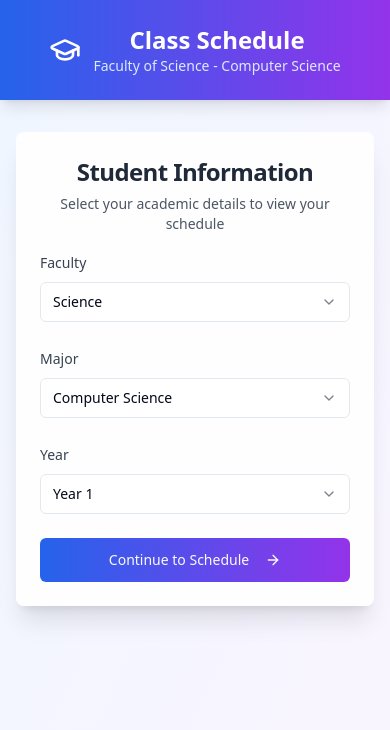
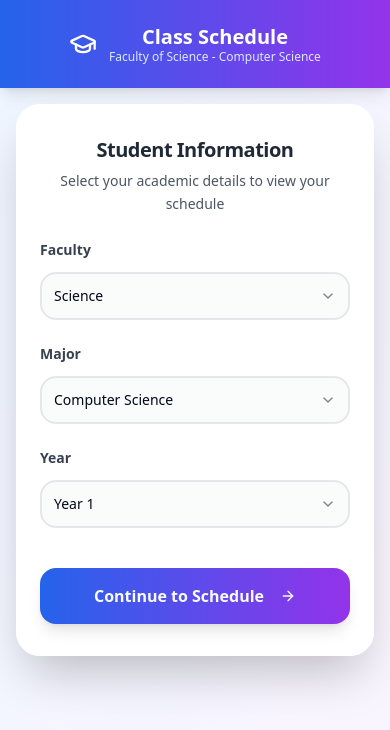
Before and after one commit to chillalways04/cs-firstyear-schedule-app, a React (Vite) app: page / in a window 390 px wide. Shown: the top 730 px of the page. Built offline with nearby package versions, Linux system fonts and the light colour scheme.

Commit message:
Refactor: Improve mobile responsiveness and iOS UI
- Added viewport meta tag for mobile optimization.
- Adjusted layout and styling for better mobile experience.
- Applied iOS-like UI elements.

```diff
--- a/src/components/Header.tsx
+++ b/src/components/Header.tsx
@@ -4,12 +4,12 @@ import { GraduationCap } from "lucide-react";
 const Header = () => {
   return (
     <header className="bg-gradient-to-r from-blue-600 to-purple-600 text-white shadow-lg">
-      <div className="container mx-auto px-4 py-6">
-        <div className="flex items-center justify-center space-x-3">
-          <GraduationCap size={32} />
+      <div className="px-4 py-6 md:py-8">
+        <div className="flex items-center justify-center space-x-3 max-w-sm mx-auto">
+          <GraduationCap size={28} className="text-white" />
           <div className="text-center">
-            <h1 className="text-2xl md:text-3xl font-bold">Class Schedule</h1>
-            <p className="text-blue-100 text-sm md:text-base">Faculty of Science - Computer Science</p>
+            <h1 className="text-xl md:text-2xl font-bold leading-tight">Class Schedule</h1>
+            <p className="text-blue-100 text-xs md:text-sm leading-tight">Faculty of Science - Computer Science</p>
           </div>
         </div>
       </div>
--- a/src/pages/DaySelectionPage.tsx
+++ b/src/pages/DaySelectionPage.tsx
@@ -17,35 +17,34 @@ const DaySelectionPage = () => {
     <div className="min-h-screen bg-gradient-to-br from-blue-50 to-purple-50">
       <Header />
 
-      <div className="container mx-auto px-4 py-8">
-        <div className="max-w-2xl mx-auto">
+      <div className="px-4 py-4 md:py-8">
+        <div className="max-w-sm mx-auto">
           <div className="flex items-center justify-between mb-6">
             <Link to="/">
-              <Button variant="outline" size="sm">
-                <ArrowLeft className="mr-2 h-4 w-4" />
-                Back
+              <Button variant="ghost" size="sm" className="rounded-full h-10 w-10 p-0 bg-white/80 hover:bg-white shadow-md">
+                <ArrowLeft className="h-5 w-5 text-gray-700" />
               </Button>
             </Link>
           </div>
 
-          <Card className="shadow-xl border-0 bg-white/90 backdrop-blur-sm">
-            <CardHeader className="text-center pb-4">
-              <CardTitle className="text-2xl font-bold text-gray-800 flex items-center justify-center gap-2">
-                <Calendar className="h-6 w-6" />
+          <Card className="shadow-2xl border-0 bg-white/95 backdrop-blur-sm rounded-3xl overflow-hidden">
+            <CardHeader className="text-center pb-6 pt-8 px-6">
+              <CardTitle className="text-xl md:text-2xl font-bold text-gray-800 flex items-center justify-center gap-3">
+                <Calendar className="h-6 w-6 text-blue-600" />
                 Select Day
               </CardTitle>
-              <p className="text-gray-600 text-sm">
+              <p className="text-gray-600 text-sm leading-relaxed">
                 Choose a day to view your class schedule
               </p>
             </CardHeader>
 
-            <CardContent>
-              <div className="grid grid-cols-1 md:grid-cols-2 gap-3">
+            <CardContent className="px-6 pb-8">
+              <div className="grid grid-cols-1 gap-3">
                 {daysOfWeek.map((day) => (
                   <Button
                     key={day}
-                    variant="outline"
-                    className="h-16 text-lg font-medium hover:bg-gradient-to-r hover:from-blue-500 hover:to-purple-500 hover:text-white hover:border-transparent transition-all duration-200"
+                    variant="ghost"
+                    className="h-16 text-lg font-semibold bg-gray-50/80 hover:bg-gradient-to-r hover:from-blue-500 hover:to-purple-500 hover:text-white border-2 border-gray-200 hover:border-transparent transition-all duration-300 rounded-2xl shadow-sm hover:shadow-lg active:scale-95"
                     onClick={() => handleDaySelect(day)}
                   >
                     {day}
--- a/src/pages/Index.tsx
+++ b/src/pages/Index.tsx
@@ -21,63 +21,65 @@ const Index = () => {
     <div className="min-h-screen bg-gradient-to-br from-blue-50 to-purple-50">
       <Header />
 
-      <div className="container mx-auto px-4 py-8">
-        <div className="max-w-md mx-auto">
-          <Card className="shadow-xl border-0 bg-white/90 backdrop-blur-sm">
-            <CardHeader className="text-center pb-4">
-              <CardTitle className="text-2xl font-bold text-gray-800">
+      <div className="px-4 py-4 md:py-8">
+        <div className="max-w-sm mx-auto">
+          <Card className="shadow-2xl border-0 bg-white/95 backdrop-blur-sm rounded-3xl overflow-hidden">
+            <CardHeader className="text-center pb-6 pt-8 px-6">
+              <CardTitle className="text-xl md:text-2xl font-bold text-gray-800">
                 Student Information
               </CardTitle>
-              <p className="text-gray-600 text-sm">
+              <p className="text-gray-600 text-sm leading-relaxed">
                 Select your academic details to view your schedule
               </p>
             </CardHeader>
 
-            <CardContent className="space-y-6">
-              <div className="space-y-2">
-                <label className="text-sm font-medium text-gray-700">Faculty</label>
+            <CardContent className="space-y-6 px-6 pb-8">
+              <div className="space-y-3">
+                <label className="text-sm font-semibold text-gray-700 block">Faculty</label>
                 <Select value={faculty} onValueChange={setFaculty}>
-                  <SelectTrigger className="w-full">
+                  <SelectTrigger className="w-full h-12 rounded-2xl border-2 border-gray-200 bg-gray-50/80 focus:border-blue-500 focus:bg-white transition-all duration-200">
                     <SelectValue />
                   </SelectTrigger>
-                  <SelectContent>
-                    <SelectItem value="Science">Science</SelectItem>
+                  <SelectContent className="rounded-2xl border-0 shadow-2xl bg-white/95 backdrop-blur-xl">
+                    <SelectItem value="Science" className="rounded-xl">Science</SelectItem>
                   </SelectContent>
                 </Select>
               </div>
 
-              <div className="space-y-2">
-                <label className="text-sm font-medium text-gray-700">Major</label>
+              <div className="space-y-3">
+                <label className="text-sm font-semibold text-gray-700 block">Major</label>
                 <Select value={major} onValueChange={setMajor}>
-                  <SelectTrigger className="w-full">
+                  <SelectTrigger className="w-full h-12 rounded-2xl border-2 border-gray-200 bg-gray-50/80 focus:border-blue-500 focus:bg-white transition-all duration-200">
                     <SelectValue />
                   </SelectTrigger>
-                  <SelectContent>
-                    <SelectItem value="Computer Science">Computer Science</SelectItem>
+                  <SelectContent className="rounded-2xl border-0 shadow-2xl bg-white/95 backdrop-blur-xl">
+                    <SelectItem value="Computer Science" className="rounded-xl">Computer Science</SelectItem>
                   </SelectContent>
                 </Select>
               </div>
 
-              <div className="space-y-2">
-                <label className="text-sm font-medium text-gray-700">Year</label>
+              <div className="space-y-3">
+                <label className="text-sm font-semibold text-gray-700 block">Year</label>
                 <Select value={year} onValueChange={setYear}>
-                  <SelectTrigger className="w-full">
+                  <SelectTrigger className="w-full h-12 rounded-2xl border-2 border-gray-200 bg-gray-50/80 focus:border-blue-500 focus:bg-white transition-all duration-200">
                     <SelectValue />
                   </SelectTrigger>
-                  <SelectContent>
-                    <SelectItem value="Year 1">Year 1</SelectItem>
+                  <SelectContent className="rounded-2xl border-0 shadow-2xl bg-white/95 backdrop-blur-xl">
+                    <SelectItem value="Year 1" className="rounded-xl">Year 1</SelectItem>
                   </SelectContent>
                 </Select>
               </div>
 
+              <div className="pt-4">
                 <Button
                   onClick={handleContinue}
-                className="w-full bg-gradient-to-r from-blue-600 to-purple-600 hover:from-blue-700 hover:to-purple-700 transition-all duration-200"
+                  className="w-full h-14 bg-gradient-to-r from-blue-600 to-purple-600 hover:from-blue-700 hover:to-purple-700 transition-all duration-300 rounded-2xl font-semibold text-base shadow-lg hover:shadow-xl active:scale-95"
                   size="lg"
                 >
                   Continue to Schedule
-                <ArrowRight className="ml-2 h-4 w-4" />
+                  <ArrowRight className="ml-2 h-5 w-5" />
                 </Button>
+              </div>
             </CardContent>
           </Card>
         </div>
```
Also changed, not shown: src/pages/SchedulePage.tsx (+30 -31 lines). Lines whose indentation alone changed are shown as unchanged.
